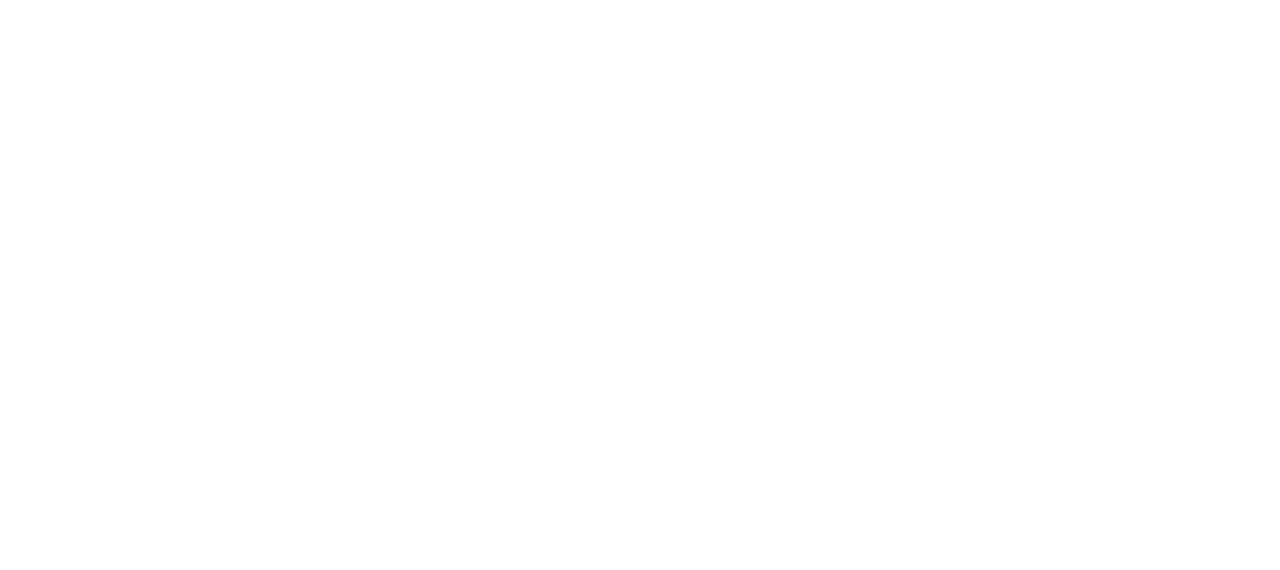
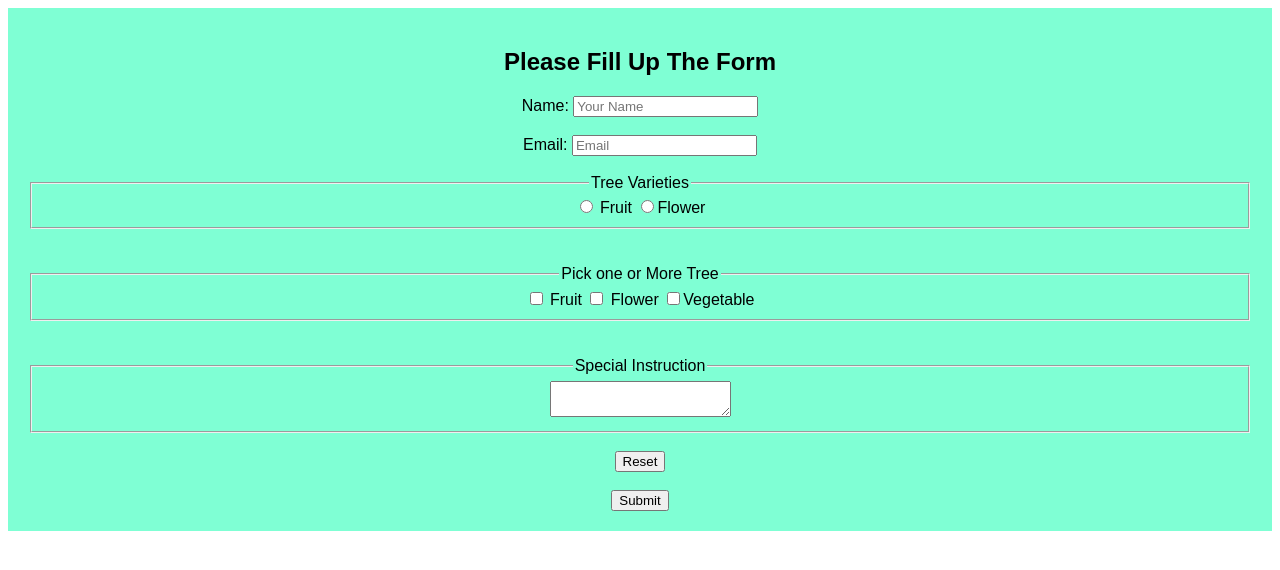
Before and after one commit to far-hin/form-fill-up, a plain HTML site: page index.html in a window 1280 px wide. Drawn offline with Linux system fonts and the light colour scheme.

Commit message:
added the form

```diff
--- a/index.html
+++ b/index.html
@@ -4,8 +4,59 @@
     <meta charset="UTF-8">
     <meta name="viewport" content="width=device-width, initial-scale=1.0">
     <title>Form-Fill-Up</title>
+    <link rel="stylesheet" href="style.css">
 </head>
 <body>
+   <main>
+    <section>
+        <h1>Please Fill Up The Form </h1>
+        <form>
+             <label for="Name">Name:
+                <input id="Name" type="text" placeholder="Your Name">
+             </label>
+             <br>
+             <br>
+             <label for="Email">Email:
+                <input  type="email" name="Email" id="Email" placeholder="Email">
+             </label>
+             <br>
+             <br>
+             <fieldset>
+                      <legend> Tree Varieties</legend>
+             <label for="Fruit">
+                 <input type="radio" name="Fruit" id="Fruit"> Fruit
+             </label>
+             <label for="Flower">
+                  <input type="radio"name="Flower" id="Flower">Flower
+             </label>
+             </fieldset>
+             <br>
 
+             <br>
+             <fieldset>
+                <legend> Pick one or More Tree</legend>
+             <label for="Fruit">
+                <input type="checkbox" name="tree" id="Fruit"> Fruit
+            <label for="Flower">
+                 <input type="checkbox" name="tree" id="Flower"> Flower
+            </label>
+            <label for="vegetable">
+                 <input type="checkbox" name="tree" id="vegetable">Vegetable
+            </label>
+             </label>
+             </fieldset>
+             <br>
+             <br>
+              <fieldset>
+                <legend> Special Instruction </legend>
+                <textarea name="" id=""></textarea>
+              </fieldset>
+              <br>
+              <input type="reset" value="Reset">
+              <br>
+              <br>
+              <input type="Submit" value="Submit">
+    </section>
+   </main>
 </body>
 </html>
--- /dev/null
+++ b/style.css
@@ -0,0 +1,6 @@
+main{
+    background-color: aquamarine;
+    padding: 20px;
+    text-align: center;
+    font-family: Arial, Helvetica, sans-serif;
+}
```
